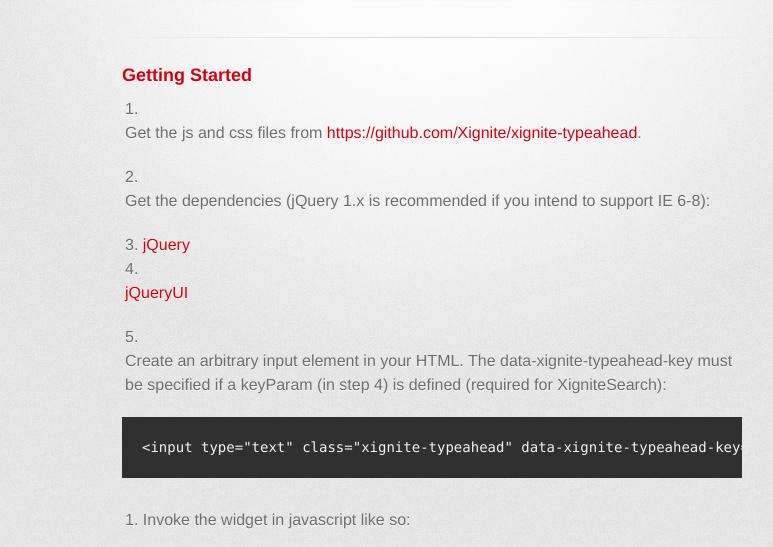
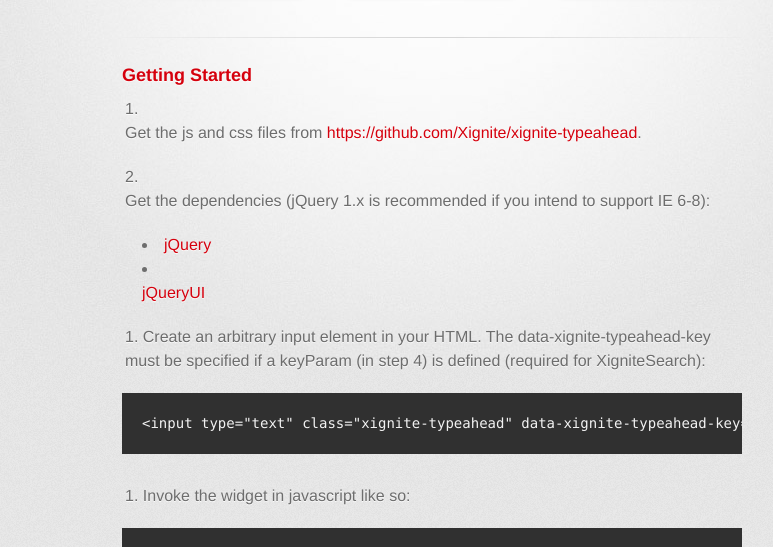
Before and after one commit to Xignite/xignite-typeahead, a plain HTML site: page index.html in a window 1280 px wide. Shown: the part 209-756 px from the top of the page, without its empty margins (208-981 px from the left). Drawn offline with Linux system fonts and the light colour scheme; a web font is replaced by a local one.

```diff
--- a/index.html
+++ b/index.html
@@ -37,9 +37,11 @@
 <ol>
 <li><p>Get the js and css files from <a href="https://github.com/Xignite/xignite-typeahead">https://github.com/Xignite/xignite-typeahead</a>.</p></li>
 <li><p>Get the dependencies (jQuery 1.x is recommended if you intend to support IE 6-8):</p></li>
+</ol><ul>
 <li><a href="http://jquery.com/download/">jQuery</a></li>
 <li><p><a href="http://jqueryui.com/download/">jQueryUI</a></p></li>
-<li><p>Create an arbitrary input element in your HTML.  The data-xignite-typeahead-key must be specified if a keyParam (in step 4) is defined (required for XigniteSearch):</p></li>
+</ul><ol>
+<li>Create an arbitrary input element in your HTML.  The data-xignite-typeahead-key must be specified if a keyParam (in step 4) is defined (required for XigniteSearch):</li>
 </ol><pre><code>&lt;input type="text" class="xignite-typeahead" data-xignite-typeahead-key="XigniteGlobalQuotes.GetGlobalDelayedQuote.Identifier" /&gt;
 </code></pre>
 
```
Also changed, not shown: params.json (+1 -1 lines).
